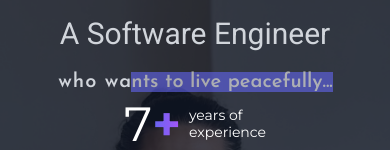
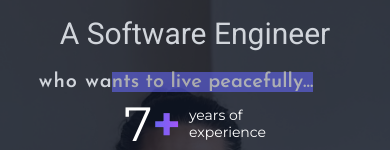
Before and after one commit to htetmyathlaing/htetmyathlaing.me, a Next.js app: page / in a window 390 px wide. Shown: the part 148-298 px from the top of the page. Built offline with nearby package versions, Linux system fonts and the light colour scheme.

Commit message:
fix: hero section type writer text center on mobile view issue

```diff
--- a/components/profile/Hero.js
+++ b/components/profile/Hero.js
@@ -10,7 +10,7 @@ const Hero = () => {
       <h1 className="mb-4 text-3xl text-gray-300">A Software Engineer</h1>
       <Typewriter
         text="who wants to live peacefully..."
-        className="font-josefin text-xl text-gray-300"
+        className="font-josefin text-xl text-gray-300 text-left"
       />
       <div className="flex items-center justify-center font-montserrat text-lg md:justify-start">
         <span className="text-5xl text-white">7</span>
```
